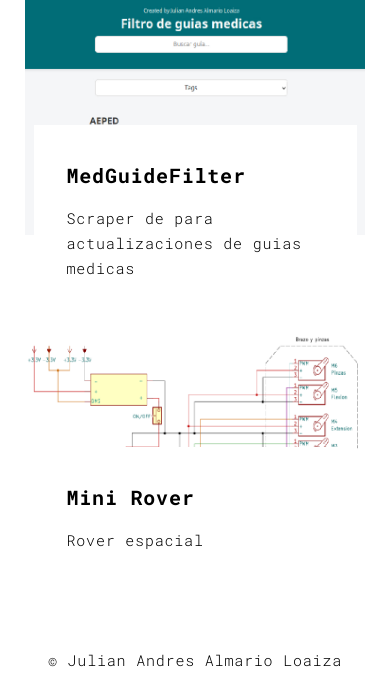
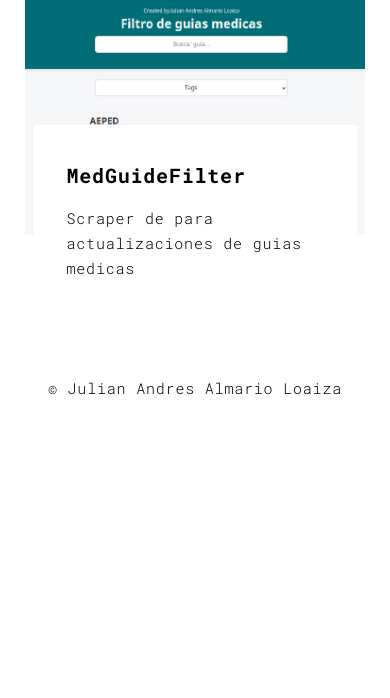
Before and after one commit to Julian-Almario/My_web, a Flask app: page /portafolio in a window 390 px wide. Shown: the part 1238-1936 px from the top of the page. After the commit the page ends 1633 px from the top, so only its background shows below. Run offline with Flask 3, Linux system fonts and the light colour scheme; some libraries are stand-ins or nearby versions.

Commit message:
abandoned project

```diff
--- a/templates/portafolio.html
+++ b/templates/portafolio.html
@@ -108,15 +108,6 @@
                       <p>Scraper de para actualizaciones de guias medicas</p>
                     </div>
                   </div>
-                  <div class="col-xs-12 col-sm-4">
-                    <a href="https://github.com/Julian-Almario/MiniRover" title="" class="black-image-project-hover">
-                      <img src="{{ url_for('static', filename='img/images/work3-2.png') }}" alt="" class="img-responsive">
-                    </a>
-                    <div class="card-container card-container-lg">
-                      <h3>Mini Rover</h3>
-                      <p>Rover espacial</p>
-                    </div>
-                  </div>
                 </div>
                 <!--/row-->
               </div>
```
